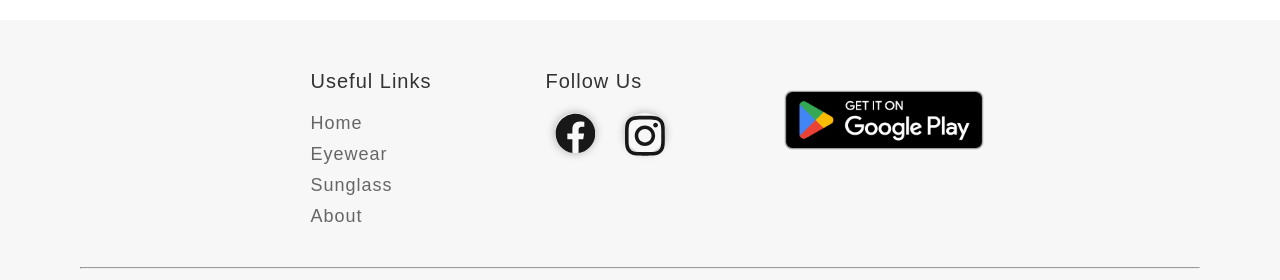
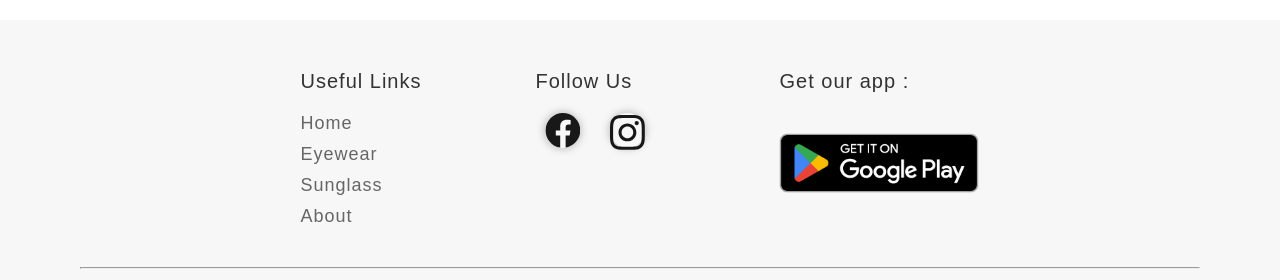
Before and after one commit to prerna-incronix/samplewebsite, a React (Create React App) app: page / in a window 1280 px wide. Shown: the part 1605-1885 px from the top of the page. Built offline with nearby package versions, Linux system fonts and the light colour scheme; no server answers; the database is empty.

Commit message:
google play badge fixed

```diff
--- a/src/Footer.css
+++ b/src/Footer.css
@@ -152,8 +152,8 @@ ul {
   display: flex;
   justify-content: center;
   align-items: center;
-  width: 40px; /* Adjust width to match SVG icon width */
-  height: 40px; /* Adjust height to match SVG icon height */
+  width: 35px; /* Adjust width to match SVG icon width */
+  height: 35px; /* Adjust height to match SVG icon height */
   border-radius: 60%; /* Make it fully rounded */
   color: #4d4d4d;
   opacity: 1;
--- a/src/Footer.js
+++ b/src/Footer.js
@@ -88,11 +88,14 @@ function Footer() {
             </div>
 
             {/* Google Play badge */}
+            <div className="footer-column">
+              <h2>Get our app :</h2>
             <div className="google-play-badge">
               <a href="https://play.google.com/store">
                 <img src={GooglePlayBadge} alt="Google Play Badge" />
               </a>
             </div>
+          </div>
           </div>
           <hr></hr>
           <div className="copyright-text">
```
